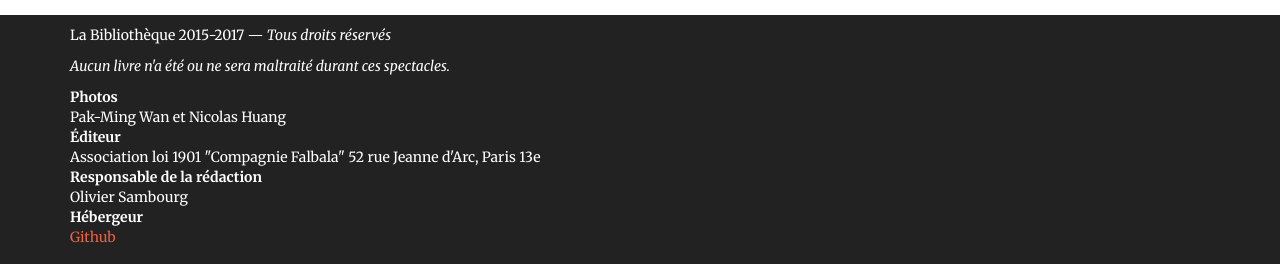
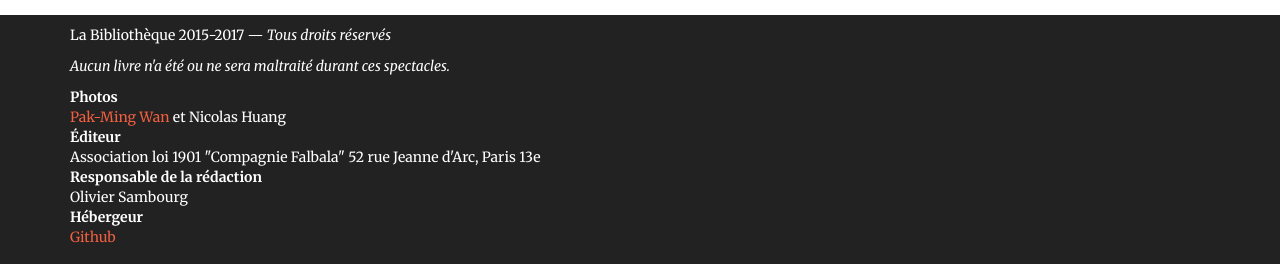
Before and after one commit to AdamSelene/la-bibliotheque, a Jekyll site: the page built from index.html, in a window 1280 px wide and 900 px high, scrolled down 1844 px. Shown: the part 633-897 px from the top of the window. Built offline with Jekyll 4.4.1, drawn with Linux system fonts in a browser that asks for light colours; nearby versions of some CDN libraries; part of the change alters nothing that is shown.

```diff
--- a/_includes/footer.html
+++ b/_includes/footer.html
@@ -3,7 +3,7 @@
 		<p>La Bibliothèque 2015-2017 — <em>Tous droits réservés</em></p>
 		<p><em>Aucun livre n'a été ou ne sera maltraité durant ces spectacles.</em></p>
 		<dl>
-			<dt>Photos</dt><dd>Pak-Ming Wan et Nicolas Huang</dd>
+			<dt>Photos</dt><dd><a href="https://www.facebook.com/PakMingWanPhotography">Pak-Ming Wan</a> et Nicolas Huang</dd>
 			<dt>Éditeur</dt><dd>Association loi 1901 "Compagnie Falbala" 52 rue Jeanne d'Arc, Paris 13e</dd>
 			<dt>Responsable de la rédaction</dt><dd>Olivier Sambourg</dd>
 			<dt>Hébergeur</dt><dd><a href="http://github.io" title="Github">Github</a></dd>
```
